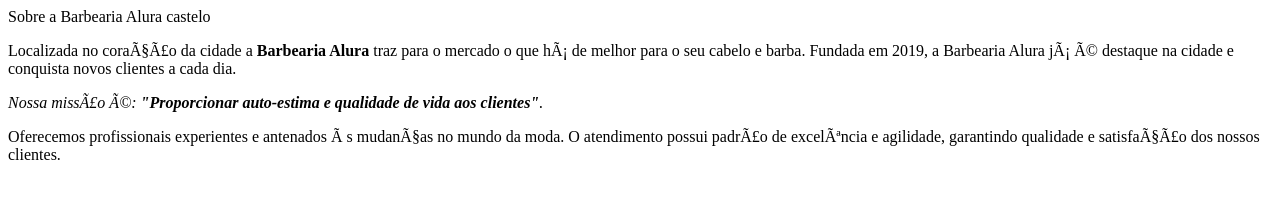
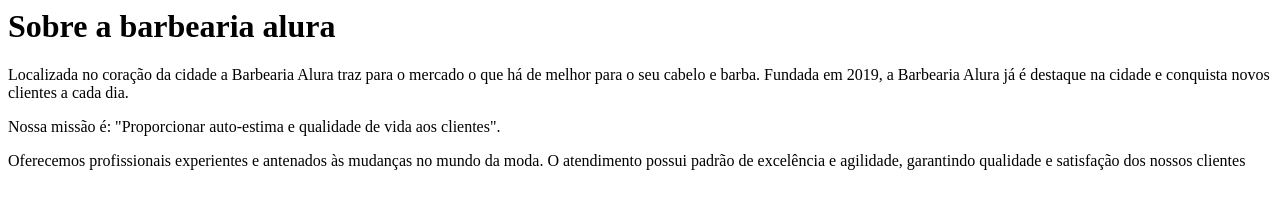
Before and after one commit to raimarsharlin123456789/html, a plain HTML site: page index.html in a window 1280 px wide. Drawn offline with Linux system fonts and the light colour scheme.

Commit message:
Add files via upload

```diff
--- a/index.html
+++ b/index.html
@@ -1,11 +1,7 @@
-<DOCTYPE html>
-<html>
- <mota charset="UTF-8"
-	<h1>Sobre a Barbearia Alura castelo</h1>
+<h1>Sobre a barbearia alura</h1>
 
-	<p>Localizada no coração da cidade a <strong>Barbearia Alura</strong> traz para o mercado o que há de melhor para o seu cabelo e barba. Fundada em 2019, a Barbearia Alura já é destaque na cidade e conquista novos clientes a cada dia.</p>
+<p>Localizada no coração da cidade a Barbearia Alura traz para o mercado o que há de melhor para o seu cabelo e barba. Fundada em 2019, a Barbearia Alura já é destaque na cidade e conquista novos clientes a cada dia.</p>
 
-	<p><em>Nossa missão é: <strong>"Proporcionar auto-estima e qualidade de vida aos clientes"</strong>.</em></p>
+<p>Nossa missão é: "Proporcionar auto-estima e qualidade de vida aos clientes".</p>
 
-	<p>Oferecemos profissionais experientes e antenados às mudanças no mundo da moda. O atendimento possui padrão de excelência e agilidade, garantindo qualidade e satisfação dos nossos clientes.</p>
-</html>
+<p>Oferecemos profissionais experientes e antenados às mudanças no mundo da moda. O atendimento possui padrão de excelência e agilidade, garantindo qualidade e satisfação dos nossos clientes</p>
--- /dev/null
+++ b/style.css
@@ -0,0 +1,3 @@
+p{
+	text-align: center;
+}
```
